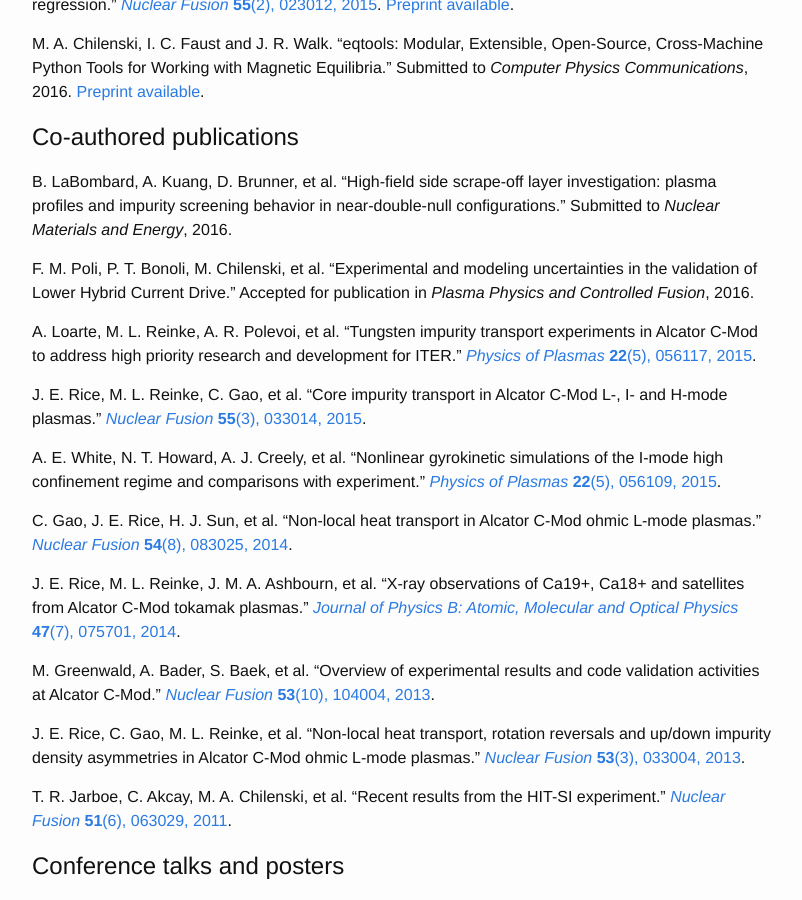
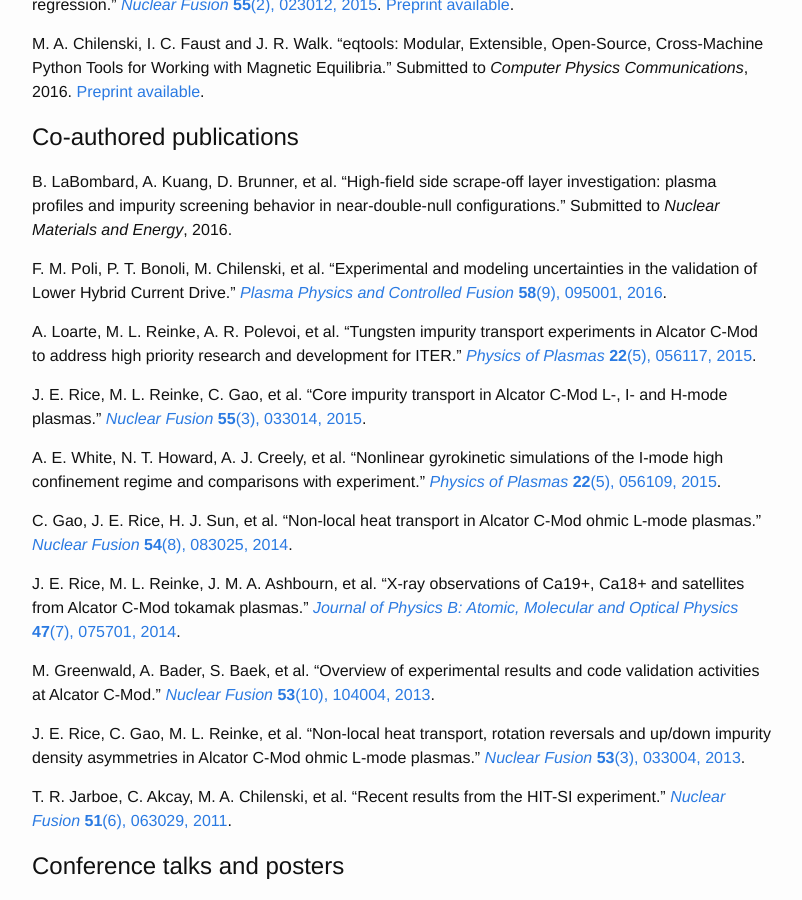
Before and after one commit to markchil/markchil.github.io, a Jekyll site: the page built from 3_Papers_Talks.md, in a window 1280 px wide and 900 px high, scrolled down 324 px. Shown: the whole window, without its empty margins (238-1040 px from the left). Built offline with Jekyll 4.4.1, drawn with Linux system fonts in a browser that asks for light colours; nearby versions of some CDN libraries.

Commit message:
Add link to PPCF article.

```diff
--- a/3_Papers_Talks.md
+++ b/3_Papers_Talks.md
@@ -14,7 +14,7 @@ M. A. Chilenski, I. C. Faust and J. R. Walk. "eqtools: Modular, Extensible, Open
 ## Co-authored publications
 B. LaBombard, A. Kuang, D. Brunner, et al. "High-field side scrape-off layer investigation: plasma profiles and impurity screening behavior in near-double-null configurations." Submitted to *Nuclear Materials and Energy*, 2016.
 
-F. M. Poli, P. T. Bonoli, M. Chilenski, et al. "Experimental and modeling uncertainties in the validation of Lower Hybrid Current Drive." Accepted for publication in *Plasma Physics and Controlled Fusion*, 2016.
+F. M. Poli, P. T. Bonoli, M. Chilenski, et al. "Experimental and modeling uncertainties in the validation of Lower Hybrid Current Drive." [*Plasma Physics and Controlled Fusion* **58**(9), 095001, 2016](http://dx.doi.org/10.1088/0741-3335/58/9/095001).
 
 A. Loarte, M. L. Reinke, A. R. Polevoi, et al. "Tungsten impurity transport experiments in Alcator C-Mod to address high priority research and development for ITER." [*Physics of Plasmas* **22**(5), 056117, 2015](http://dx.doi.org/10.1063/1.4921253).
 
```
